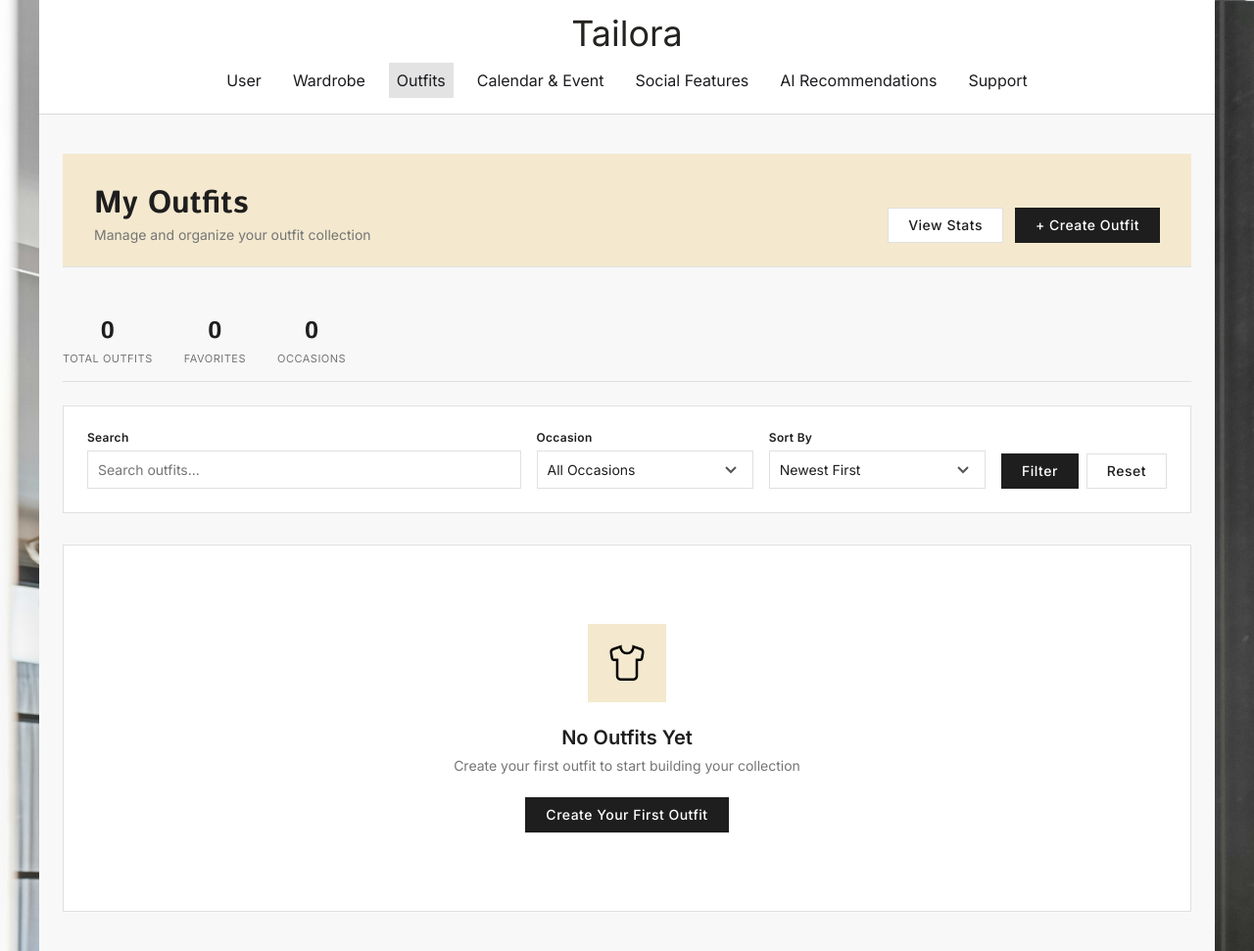
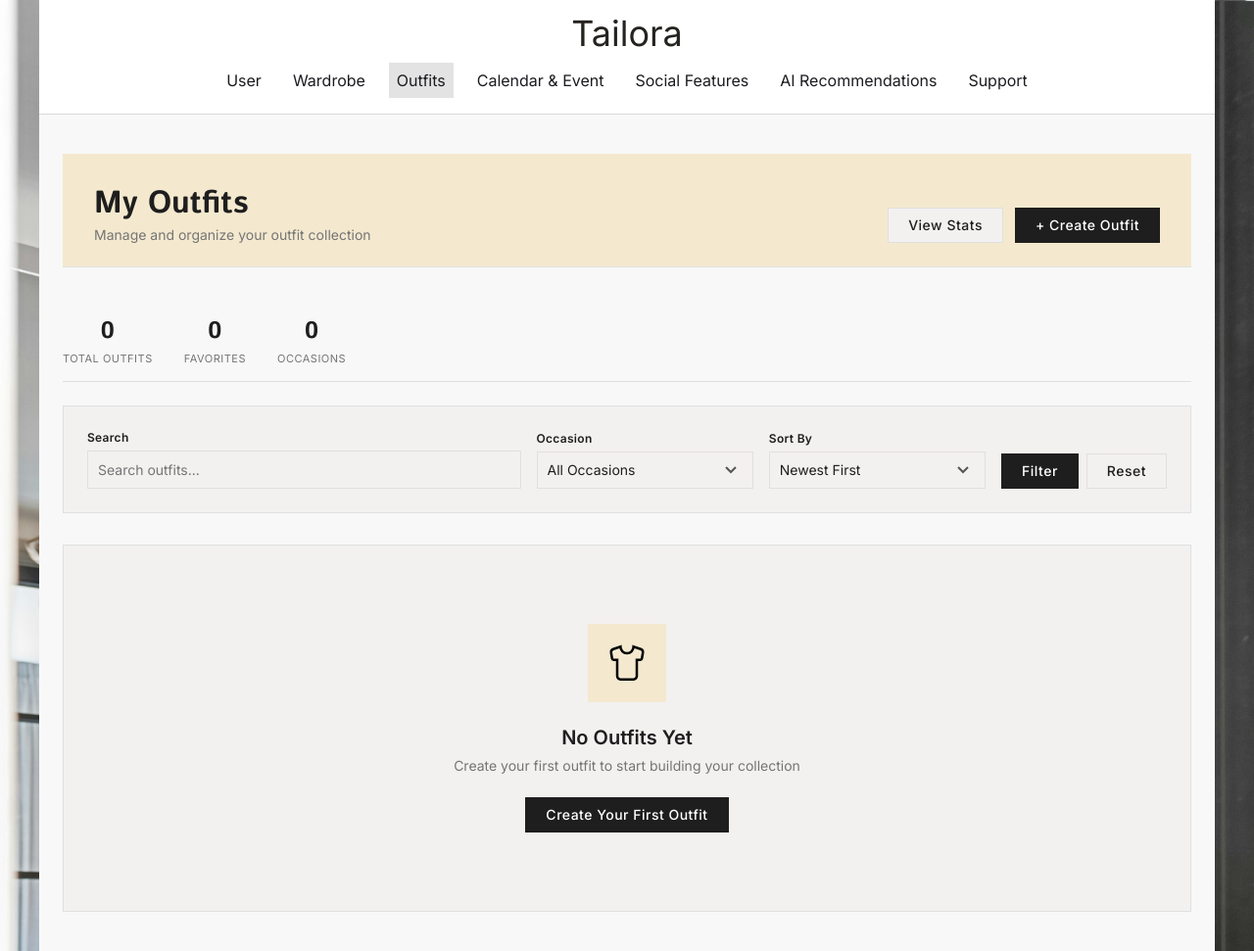
Before and after one commit to MizMera/Tailora, a Django app: page /outfits/ in a window 1280 px wide. Shown: the whole page at 98% size. Run offline with Django 5.2, Linux system fonts and the light colour scheme; the visitor is signed in with stand-in values (Sample User, id 1); data comes from the database, SQL or seed files in the repository; data that the repository does not hold is empty.

Commit message:
ALL FEATURES MERGED

```diff
--- a/templates/outfit_gallery.html
+++ b/templates/outfit_gallery.html
@@ -12,7 +12,7 @@
        ========================================= */
     :root {
         --bg-color: #f8f8f8;
-        --card-bg: #ffffff;
+        --card-bg: #f3f0f0;
         --text-main: #1f1e1e;
         --text-muted: #757575;
         --border-color: #e0e0e0;
```
